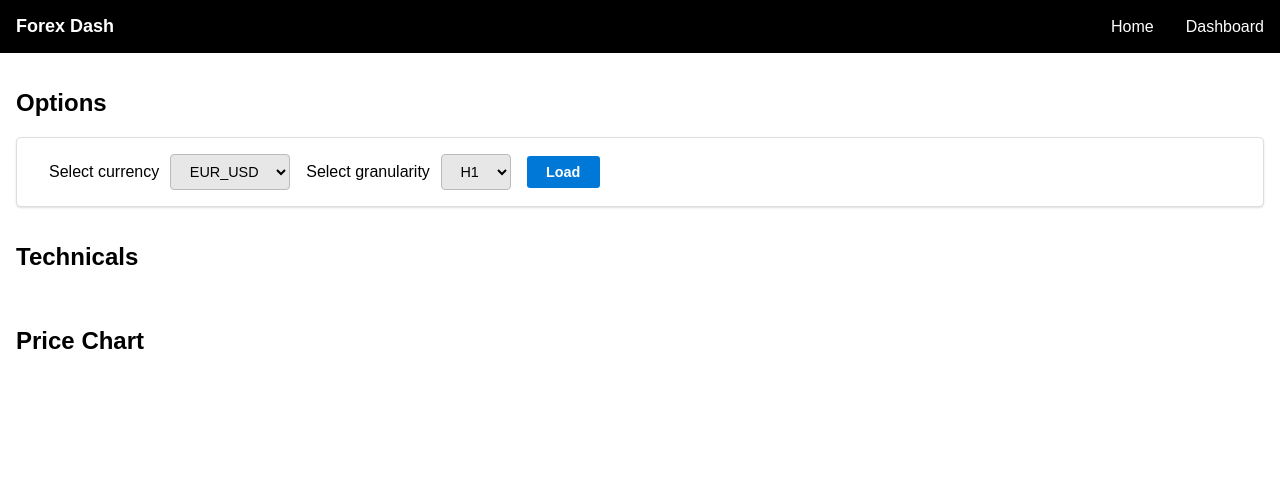
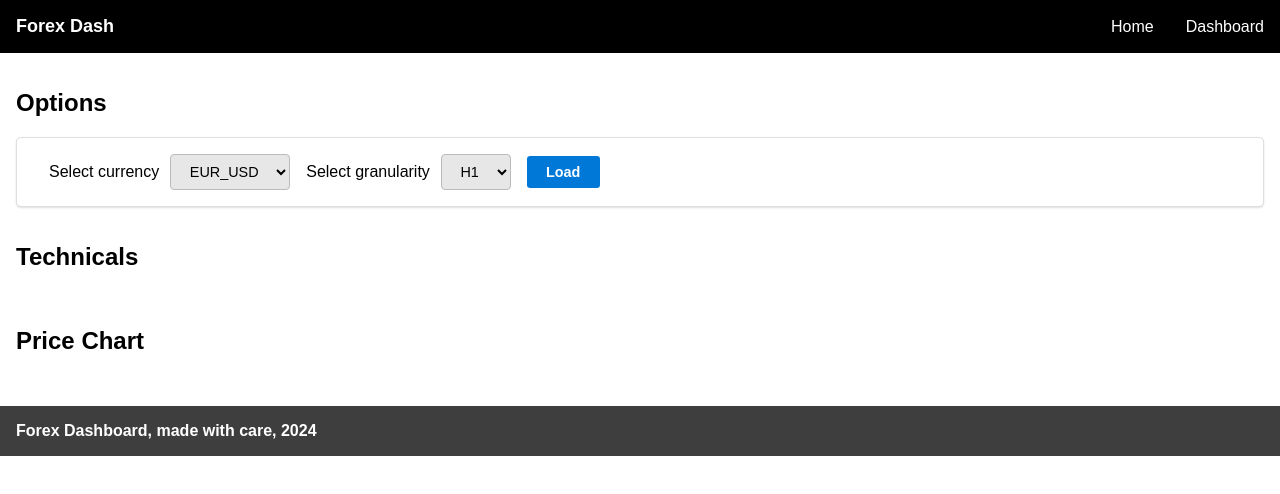
Before and after one commit to pochiman/algorithmic-forex-trading, a React (Create React App) app in the folder forex-dash/: page /dashboard in a window 1280 px wide. Shown: the top 494 px of the page. Built offline with nearby package versions, Linux system fonts and the light colour scheme; a web font is replaced by a local one.

Commit message:
initial commit

```diff
--- a/forex-dash/src/App.jsx
+++ b/forex-dash/src/App.jsx
@@ -6,6 +6,7 @@ import {
 }   from 'react-router-dom';
 import Home from "./pages/Home";
 import Dashboard from "./pages/Dashboard";
+import Footer from "./components/Footer";
 
 function App() {
 
@@ -20,6 +21,7 @@ function App() {
                             <Route exact path="/dashboard" element={<Dashboard />}/>
                         </Routes>
                     </div>
+                    <Footer />
                 </div>
             </BrowserRouter>
         </>
--- /dev/null
+++ b/forex-dash/src/components/Footer.jsx
@@ -0,0 +1,11 @@
+import React from 'react'
+
+function Footer() {
+    return (
+        <div id="footer">
+            <span>Forex Dashboard, made with care, 2024</span>
+        </div>
+    )
+}
+
+export default Footer
--- a/forex-dash/src/index.css
+++ b/forex-dash/src/index.css
@@ -165,3 +165,12 @@ select {
 #chartDiv {
     height: calc(100% - 50px);
 }
+
+#footer {
+    padding: 1rem;
+    font-weight: bold;
+    background-color: rgba(0, 0, 0, 0.758);
+    color: white;
+    margin-top: 2rem;
+    flex-grow: 0;
+}
```
